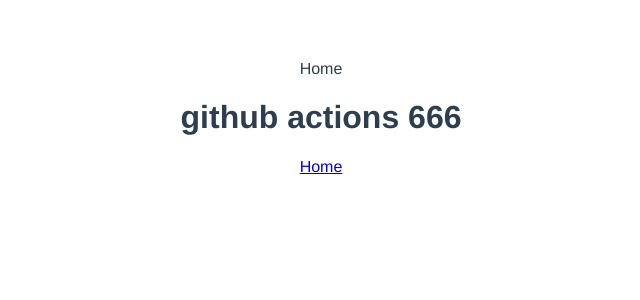
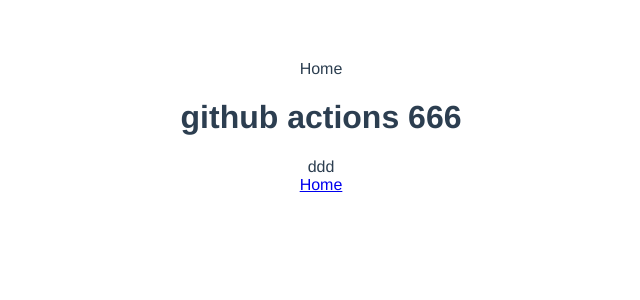
Before and after one commit to ModeYapu/vue3-vite-template, a Vue app: page /#/ in a window 1280 px wide. Shown: the top 300 px of the page, without its empty margins (319-959 px from the left). Built offline with nearby package versions, Linux system fonts and the light colour scheme.

Commit message:
feat(components                     (组件相关)): ll

```diff
--- a/src/views/Home.vue
+++ b/src/views/Home.vue
@@ -1,6 +1,7 @@
 <template>
 	<div class="title">Home</div>
 	<h1>github actions 666</h1>
+	<div>ddd</div>
 	<router-link to="/about">Home</router-link>
 </template>
 
```
